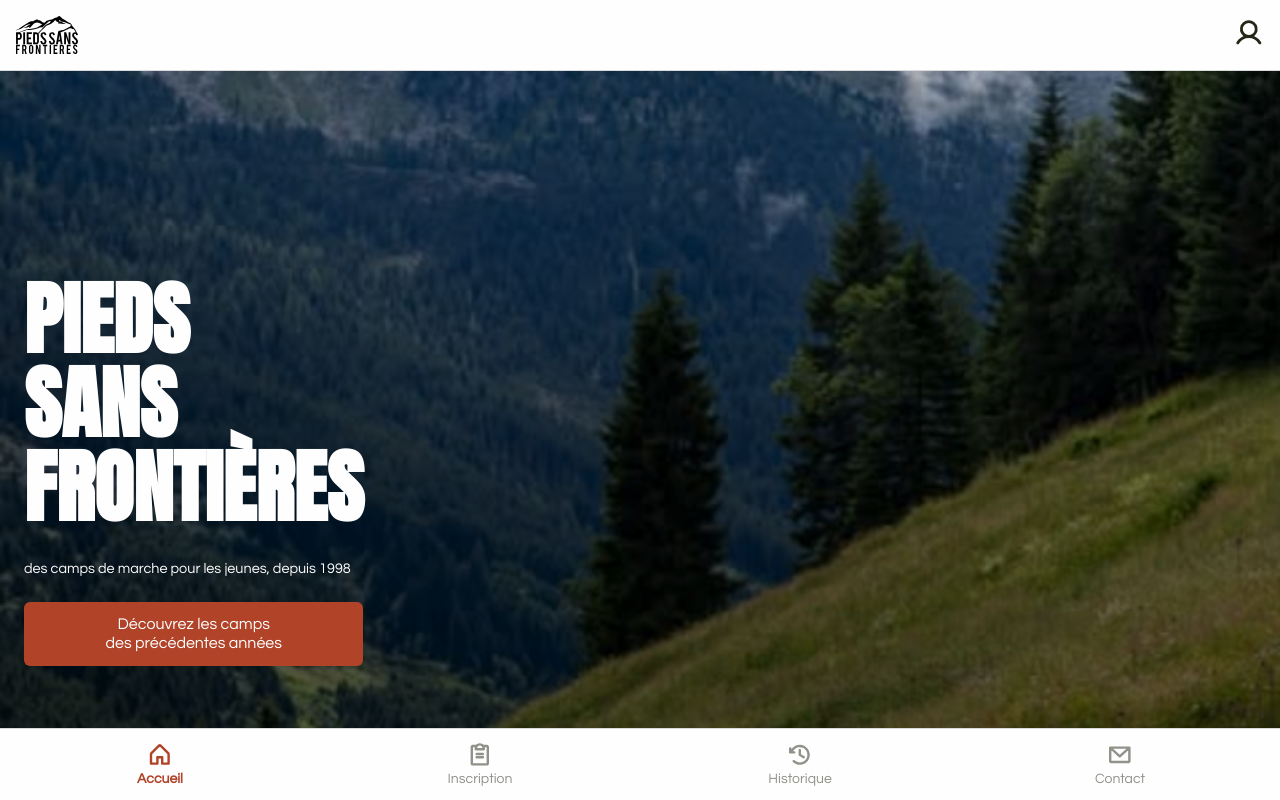
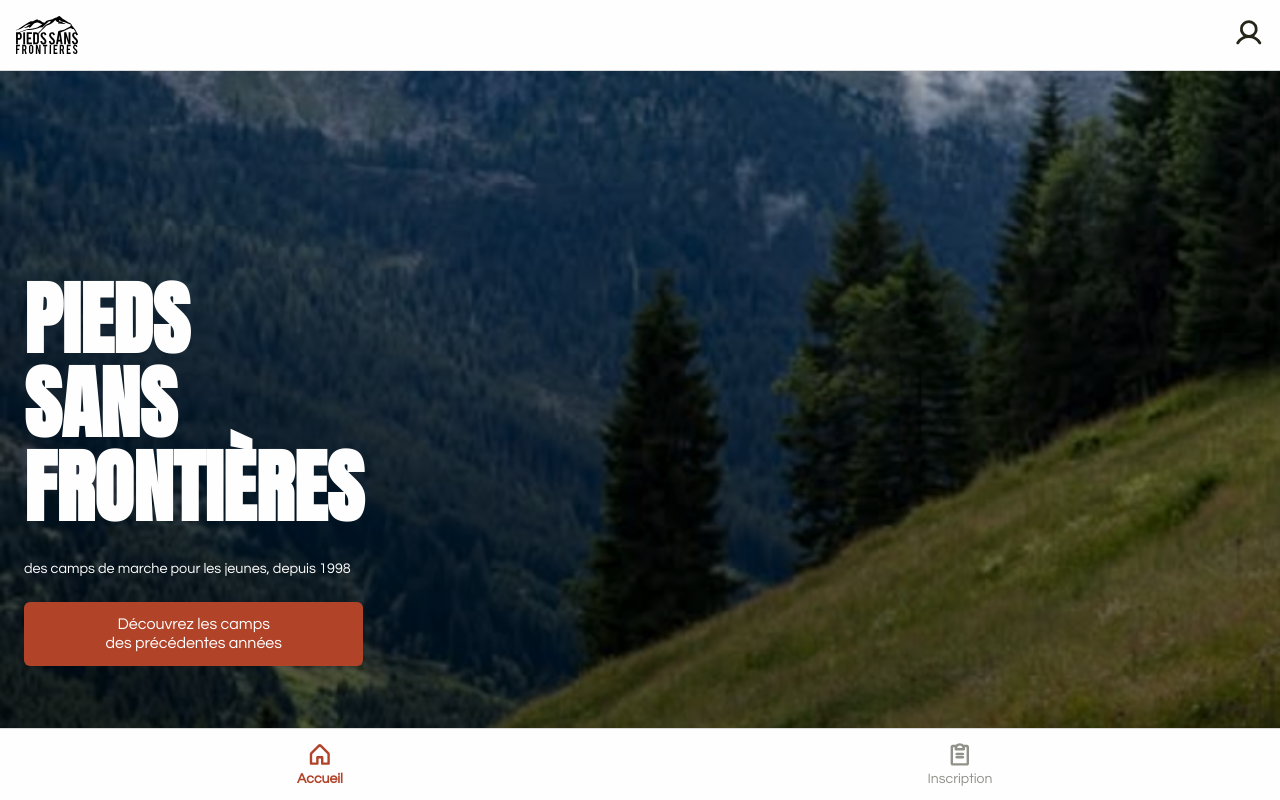
Before and after one commit to RobinChappalley/psf-vue-app, a Vue app: page / in a window 1280 px wide. Shown: the top 800 px of the page. Built offline with nearby package versions, Linux system fonts and the light colour scheme; no server answers.

Commit message:
Hide contact and historique in navbar

```diff
--- a/src/composables/useNavigation.js
+++ b/src/composables/useNavigation.js
@@ -16,18 +16,18 @@
     icon: 'clipboard',
     publicOnly: true,
   },
-  {
-    label: 'Historique',
-    name: 'public.history',
-    icon: 'history',
-    publicOnly: true,
-  },
-  {
-    label: 'Contact',
-    name: 'public.contact',
-    icon: 'mail',
-    publicOnly: true,
-  },
+  //{
+  //  label: 'Historique',
+  //  name: 'public.history',
+  //  icon: 'history',
+  //  publicOnly: true,
+  //},
+  //{
+  // label: 'Contact',
+  //  name: 'public.contact',
+  //  icon: 'mail',
+  //  publicOnly: true,
+  //},
 
   // --- CONNECTÉ ---
   {
```
